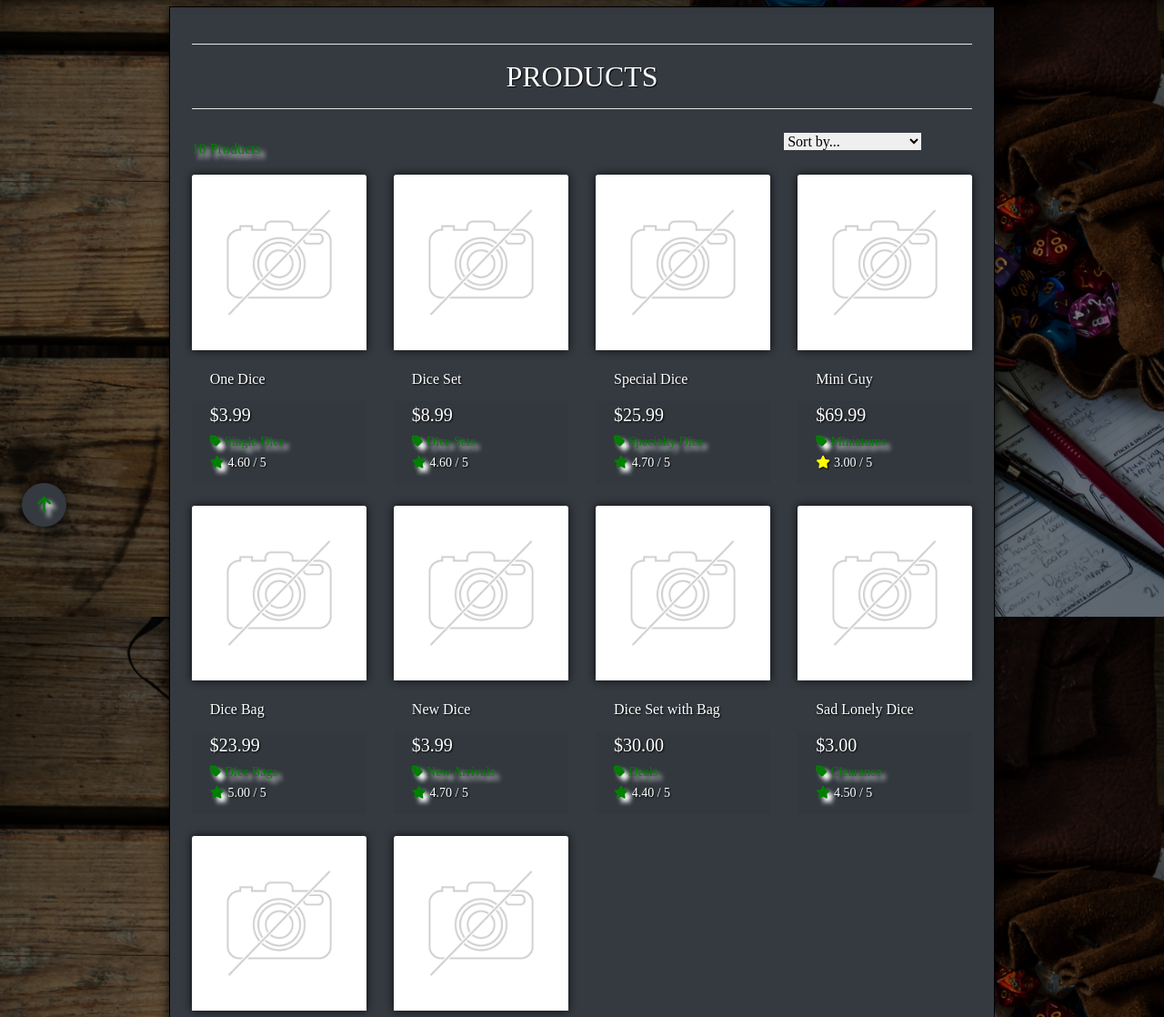
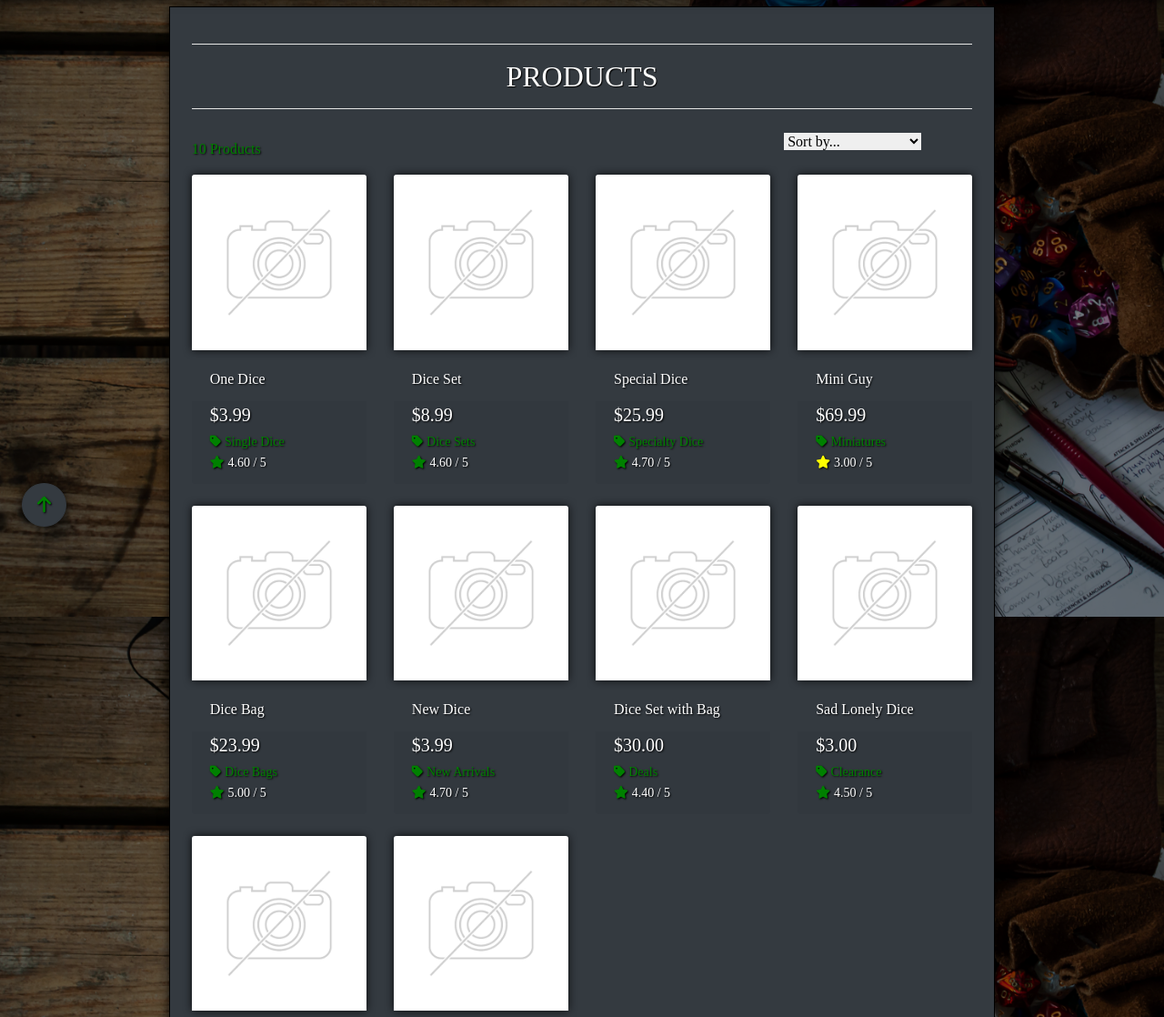
Before and after one commit to Melody-Lisa/roll-resin, a Django app: page /products/ in a window 1280 px wide. Shown: the part 173-1291 px from the top of the page at 91% size. Run offline with Django 3.2, Linux system fonts and the light colour scheme; data comes from the database, SQL or seed files in the repository; parts of the project's set-up code (start-up, migrations or seed data) failed here and were passed over; some libraries are stand-ins or nearby versions; some web fonts are replaced.

Commit message:
Remove unnecessary code

```diff
--- a/static/css/style.css
+++ b/static/css/style.css
@@ -207,7 +207,6 @@ a.hover-underline-animation:hover {
 .text-muted,
 .text-success {
     color: green !important;
-    text-shadow: 5px 5px 5px white !important;
 }
 
 .text-yellow {
```
